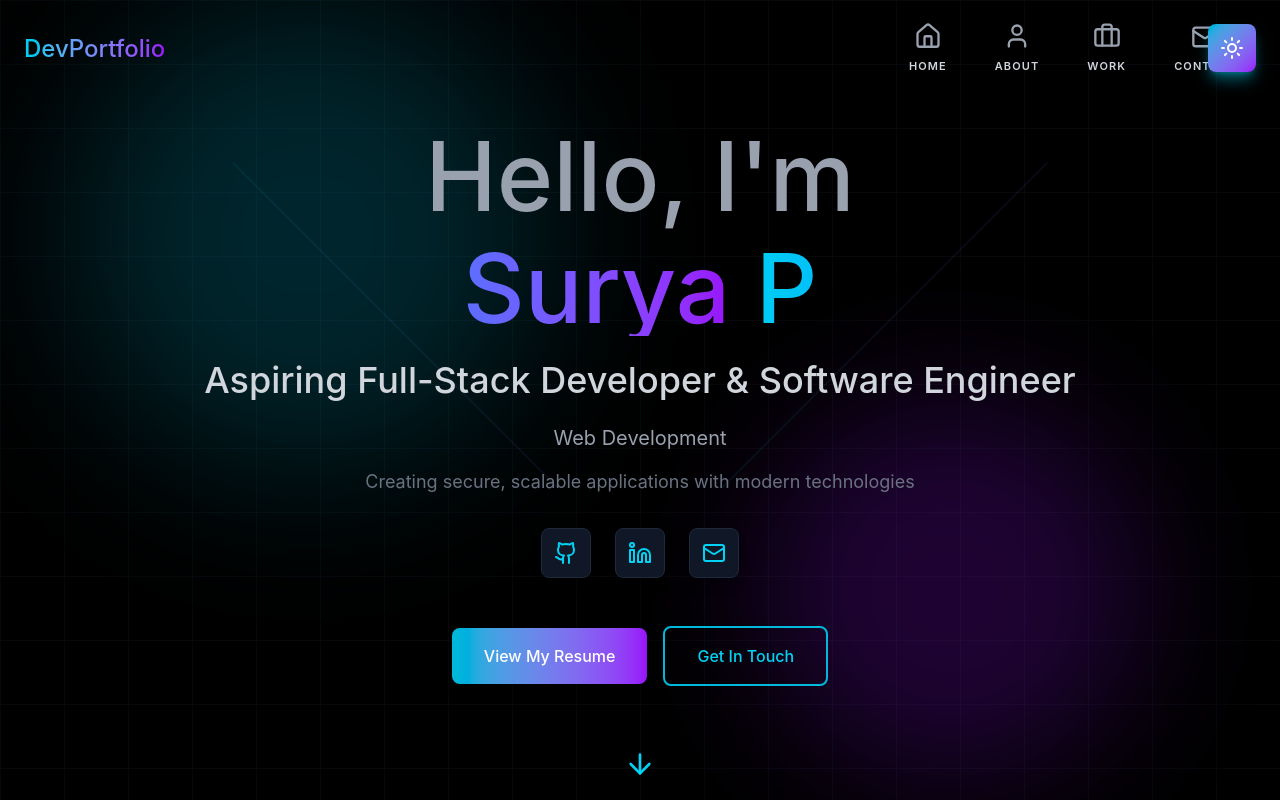
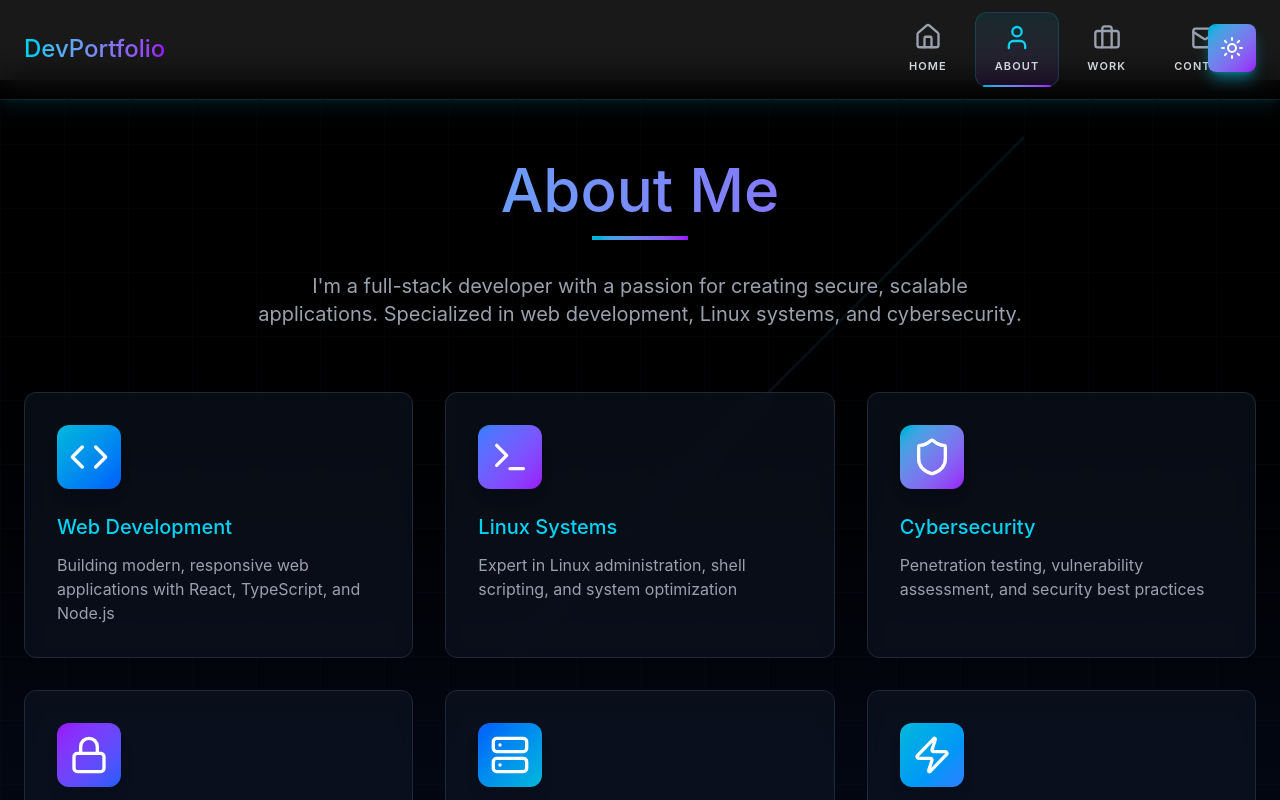
Before and after one commit to suryap-0812/Portfolio, a React (Vite) app: page /about in a window 1280 px wide. Shown: the top 800 px of the page. Built offline with nearby package versions, Linux system fonts and the light colour scheme.

Commit message:
page section update

```diff
--- a/src/app/App.tsx
+++ b/src/app/App.tsx
@@ -1,12 +1,37 @@
 import { useState, useEffect } from 'react';
 import { Moon, Sun } from 'lucide-react';
 import { motion, AnimatePresence } from 'motion/react';
-import Hero from './components/Hero';
-import About from './components/About';
-import Work from './components/Work';
-import Contact from './components/Contact';
+import { BrowserRouter, Routes, Route, useLocation } from 'react-router';
 import Navigation from './components/Navigation';
 import LoadingScreen from './components/LoadingScreen';
+import HomePage from './pages/HomePage';
+import AboutPage from './pages/AboutPage';
+import WorkPage from './pages/WorkPage';
+import ContactPage from './pages/ContactPage';
+
+function AnimatedRoutes() {
+  const location = useLocation();
+
+  return (
+    <AnimatePresence mode="wait">
+      <motion.div
+        key={location.pathname}
+        initial={{ opacity: 0, y: 24 }}
+        animate={{ opacity: 1, y: 0 }}
+        exit={{ opacity: 0, y: -24 }}
+        transition={{ duration: 0.35, ease: 'easeInOut' }}
+        className="pt-20"
+      >
+        <Routes location={location}>
+          <Route path="/" element={<HomePage />} />
+          <Route path="/about" element={<AboutPage />} />
+          <Route path="/work" element={<WorkPage />} />
+          <Route path="/contact" element={<ContactPage />} />
+        </Routes>
+      </motion.div>
+    </AnimatePresence>
+  );
+}
 
 export default function App() {
   const [theme, setTheme] = useState<'light' | 'dark'>('dark');
@@ -28,6 +53,7 @@ export default function App() {
   };
 
   return (
+    <BrowserRouter>
       <>
         <AnimatePresence mode="wait">
           {isLoading && <LoadingScreen key="loading" />}
@@ -52,11 +78,9 @@ export default function App() {
             )}
           </motion.button>
 
-        <Hero />
-        <About />
-        <Work />
-        <Contact />
+          <AnimatedRoutes />
         </div>
       </>
+    </BrowserRouter>
   );
 }
--- a/src/app/components/Hero.tsx
+++ b/src/app/components/Hero.tsx
@@ -1,13 +1,9 @@
 import { motion } from 'motion/react';
 import { ArrowDown, Github, Linkedin, Mail } from 'lucide-react';
+import { useNavigate } from 'react-router';
 
 export default function Hero() {
-  const scrollToSection = (id: string) => {
-    const element = document.getElementById(id);
-    if (element) {
-      element.scrollIntoView({ behavior: 'smooth' });
-    }
-  };
+  const navigate = useNavigate();
 
   return (
     <section
@@ -161,7 +157,7 @@ export default function Hero() {
             className="flex flex-col sm:flex-row items-center justify-center gap-4"
           >
             <motion.button
-              onClick={() => scrollToSection('work')}
+              onClick={() => navigate('/work')}
               whileHover={{ scale: 1.05 }}
               whileTap={{ scale: 0.95 }}
               className="px-8 py-4 rounded-lg bg-gradient-to-r from-cyan-500 to-purple-600 text-white shadow-lg hover:shadow-cyan-500/50 transition-all duration-300"
@@ -170,7 +166,7 @@ export default function Hero() {
             </motion.button>
 
             <motion.button
-              onClick={() => scrollToSection('contact')}
+              onClick={() => navigate('/contact')}
               whileHover={{ scale: 1.05 }}
               whileTap={{ scale: 0.95 }}
               className="px-8 py-4 rounded-lg border-2 border-cyan-500 text-cyan-400 hover:bg-cyan-500/10 transition-all duration-300"
@@ -182,7 +178,7 @@ export default function Hero() {
 
         {/* Scroll Indicator */}
         <motion.button
-          onClick={() => scrollToSection('about')}
+          onClick={() => navigate('/about')}
           initial={{ opacity: 0 }}
           animate={{ opacity: 1, y: [0, 10, 0] }}
           transition={{
@@ -190,7 +186,7 @@ export default function Hero() {
             y: { duration: 2, repeat: Infinity, ease: 'easeInOut' },
           }}
           className="absolute bottom-10 left-1/2 -translate-x-1/2"
-          aria-label="Scroll to about section"
+          aria-label="Navigate to about page"
         >
           <ArrowDown className="w-8 h-8 text-cyan-400" />
         </motion.button>
--- a/src/app/components/Navigation.tsx
+++ b/src/app/components/Navigation.tsx
@@ -1,49 +1,37 @@
-import { useState, useEffect } from 'react';
+import { useState } from 'react';
 import { motion } from 'motion/react';
 import { Menu, X, Home, User, Briefcase, Mail } from 'lucide-react';
+import { NavLink, useNavigate } from 'react-router';
 
 export default function Navigation() {
-  const [isScrolled, setIsScrolled] = useState(false);
   const [isMobileMenuOpen, setIsMobileMenuOpen] = useState(false);
-
-  useEffect(() => {
-    const handleScroll = () => {
-      setIsScrolled(window.scrollY > 50);
-    };
-    window.addEventListener('scroll', handleScroll);
-    return () => window.removeEventListener('scroll', handleScroll);
-  }, []);
-
-  const scrollToSection = (id: string) => {
-    const element = document.getElementById(id);
-    if (element) {
-      element.scrollIntoView({ behavior: 'smooth' });
-      setIsMobileMenuOpen(false);
-    }
-  };
+  const navigate = useNavigate();
 
   const navItems = [
-    { id: 'home', label: 'Home', icon: Home },
-    { id: 'about', label: 'About', icon: User },
-    { id: 'work', label: 'Work', icon: Briefcase },
-    { id: 'contact', label: 'Contact', icon: Mail },
+    { path: '/', label: 'Home', icon: Home },
+    { path: '/about', label: 'About', icon: User },
+    { path: '/work', label: 'Work', icon: Briefcase },
+    { path: '/contact', label: 'Contact', icon: Mail },
   ];
+
+  const handleNav = (path: string) => {
+    navigate(path);
+    setIsMobileMenuOpen(false);
+    window.scrollTo({ top: 0, behavior: 'smooth' });
+  };
 
   return (
     <motion.nav
       initial={{ y: -100, opacity: 0 }}
       animate={{ y: 0, opacity: 1 }}
       transition={{ duration: 0.6, delay: 3, ease: 'easeOut' }}
-      className={`fixed top-0 left-0 right-0 z-40 transition-all duration-300 ${isScrolled
-        ? 'bg-black/90 backdrop-blur-lg border-b border-cyan-500/20 shadow-lg shadow-cyan-500/10'
-        : 'bg-transparent'
-        }`}
+      className="fixed top-0 left-0 right-0 z-40 bg-black/90 backdrop-blur-lg border-b border-cyan-500/20 shadow-lg shadow-cyan-500/10"
     >
       <div className="max-w-7xl mx-auto px-6 py-3">
         <div className="flex items-center justify-between">
           {/* Logo */}
           <motion.button
-            onClick={() => scrollToSection('home')}
+            onClick={() => handleNav('/')}
             whileHover={{ scale: 1.05 }}
             whileTap={{ scale: 0.95 }}
             className="text-2xl bg-gradient-to-r from-cyan-400 to-purple-600 bg-clip-text text-transparent"
@@ -54,22 +42,30 @@ export default function Navigation() {
           {/* Desktop Navigation */}
           <div className="hidden md:flex items-center gap-2">
             {navItems.map((item, index) => (
-              <motion.button
-                key={item.id}
-                onClick={() => scrollToSection(item.id)}
+              <NavLink
+                key={item.path}
+                to={item.path}
+                end={item.path === '/'}
+                onClick={() => {
+                  setIsMobileMenuOpen(false);
+                  window.scrollTo({ top: 0, behavior: 'smooth' });
+                }}
+              >
+                {({ isActive }) => (
+                  <motion.div
                     initial={{ opacity: 0, y: -20 }}
                     animate={{ opacity: 1, y: 0 }}
                     transition={{ delay: index * 0.1 + 3.3 }}
                     whileHover="hovered"
                     whileTap={{ scale: 0.92 }}
-                className="relative group flex flex-col items-center gap-1.5 px-5 py-3 rounded-xl text-gray-400 hover:text-cyan-400 transition-colors duration-300"
+                    className={`relative group flex flex-col items-center gap-1.5 px-5 py-3 rounded-xl transition-colors duration-300 ${isActive ? 'text-cyan-400' : 'text-gray-400 hover:text-cyan-400'
+                      }`}
                   >
-                {/* Glow background pill on hover */}
+                    {/* Active / Hover background pill */}
                     <motion.span
-                  variants={{
-                    hovered: { opacity: 1, scale: 1 },
-                  }}
-                  initial={{ opacity: 0, scale: 0.8 }}
+                      variants={{ hovered: { opacity: 1, scale: 1 } }}
+                      initial={{ opacity: isActive ? 1 : 0, scale: isActive ? 1 : 0.8 }}
+                      animate={{ opacity: isActive ? 1 : 0, scale: isActive ? 1 : 0.8 }}
                       transition={{ duration: 0.25 }}
                       className="absolute inset-0 rounded-xl bg-gradient-to-b from-cyan-500/10 to-purple-600/10 border border-cyan-500/20"
                     />
@@ -83,9 +79,7 @@ export default function Navigation() {
                           filter: 'drop-shadow(0 0 8px #06b6d4)',
                         },
                       }}
-                  animate={{
-                    y: [0, -2, 0],
-                  }}
+                      animate={{ y: [0, -2, 0] }}
                       transition={{
                         y: { duration: 2.5, repeat: Infinity, ease: 'easeInOut', delay: index * 0.3 },
                       }}
@@ -96,9 +90,7 @@ export default function Navigation() {
 
                     {/* Label */}
                     <motion.span
-                  variants={{
-                    hovered: { color: '#22d3ee', y: -1 },
-                  }}
+                      variants={{ hovered: { color: '#22d3ee', y: -1 } }}
                       initial={{ y: 0 }}
                       transition={{ duration: 0.2 }}
                       className="relative z-10 text-[11px] font-semibold tracking-widest uppercase text-gray-300"
@@ -106,14 +98,17 @@ export default function Navigation() {
                       {item.label}
                     </motion.span>
 
-                {/* Bottom gradient line */}
+                    {/* Bottom gradient line — always visible when active */}
                     <motion.span
                       variants={{ hovered: { scaleX: 1, opacity: 1 } }}
                       initial={{ scaleX: 0, opacity: 0 }}
+                      animate={{ scaleX: isActive ? 1 : 0, opacity: isActive ? 1 : 0 }}
                       transition={{ duration: 0.3, ease: 'easeOut' }}
                       className="absolute bottom-0 left-2 right-2 h-[2px] rounded-full bg-gradient-to-r from-cyan-500 to-purple-600 origin-center"
                     />
-              </motion.button>
+                  </motion.div>
+                )}
+              </NavLink>
             ))}
           </div>
 
@@ -141,22 +136,33 @@ export default function Navigation() {
         >
           <div className="flex flex-col gap-2 py-6">
             {navItems.map((item, index) => (
-              <motion.button
-                key={item.id}
-                onClick={() => scrollToSection(item.id)}
+              <NavLink
+                key={item.path}
+                to={item.path}
+                end={item.path === '/'}
+                onClick={() => {
+                  setIsMobileMenuOpen(false);
+                  window.scrollTo({ top: 0, behavior: 'smooth' });
+                }}
+              >
+                {({ isActive }) => (
+                  <motion.div
                     initial={{ opacity: 0, x: -20 }}
                     animate={
-                  isMobileMenuOpen
-                    ? { opacity: 1, x: 0 }
-                    : { opacity: 0, x: -20 }
+                      isMobileMenuOpen ? { opacity: 1, x: 0 } : { opacity: 0, x: -20 }
                     }
                     transition={{ delay: index * 0.1 }}
                     whileHover={{ x: 6 }}
-                className="flex items-center gap-4 px-4 py-3 rounded-xl text-gray-300 hover:text-cyan-400 hover:bg-cyan-500/5 transition-all duration-200"
+                    className={`flex items-center gap-4 px-4 py-3 rounded-xl transition-all duration-200 ${isActive
+                        ? 'text-cyan-400 bg-cyan-500/10 border border-cyan-500/20'
+                        : 'text-gray-300 hover:text-cyan-400 hover:bg-cyan-500/5'
+                      }`}
                   >
                     <item.icon className="w-6 h-6" />
                     <span className="text-sm font-medium tracking-wide">{item.label}</span>
-              </motion.button>
+                  </motion.div>
+                )}
+              </NavLink>
             ))}
           </div>
         </motion.div>
--- /dev/null
+++ b/src/app/pages/AboutPage.tsx
@@ -0,0 +1,5 @@
+import About from '../components/About';
+
+export default function AboutPage() {
+    return <About />;
+}
--- /dev/null
+++ b/src/app/pages/ContactPage.tsx
@@ -0,0 +1,5 @@
+import Contact from '../components/Contact';
+
+export default function ContactPage() {
+    return <Contact />;
+}
--- /dev/null
+++ b/src/app/pages/HomePage.tsx
@@ -0,0 +1,5 @@
+import Hero from '../components/Hero';
+
+export default function HomePage() {
+    return <Hero />;
+}
--- /dev/null
+++ b/src/app/pages/WorkPage.tsx
@@ -0,0 +1,5 @@
+import Work from '../components/Work';
+
+export default function WorkPage() {
+    return <Work />;
+}
```
Lines whose indentation alone changed are shown as unchanged.
